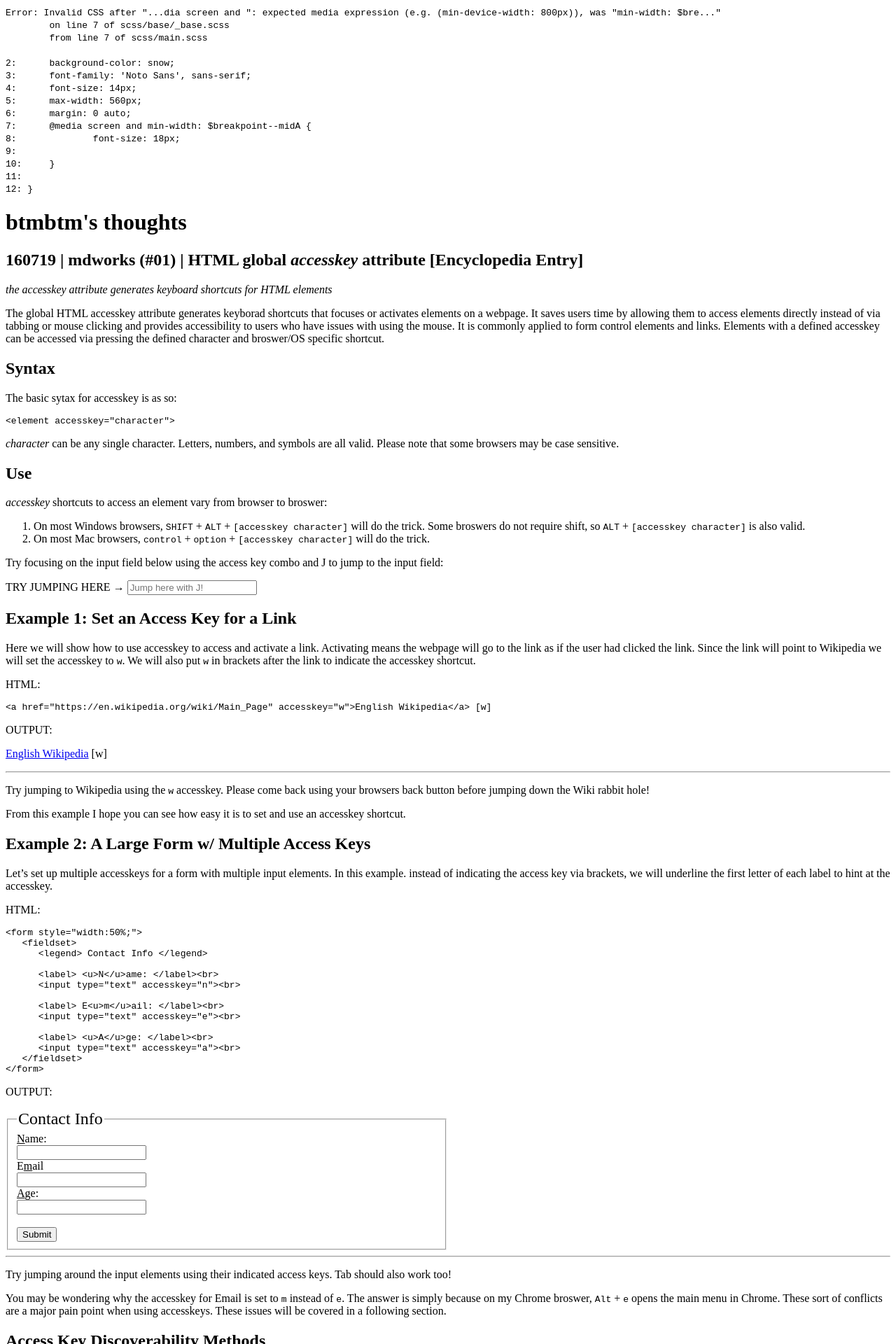
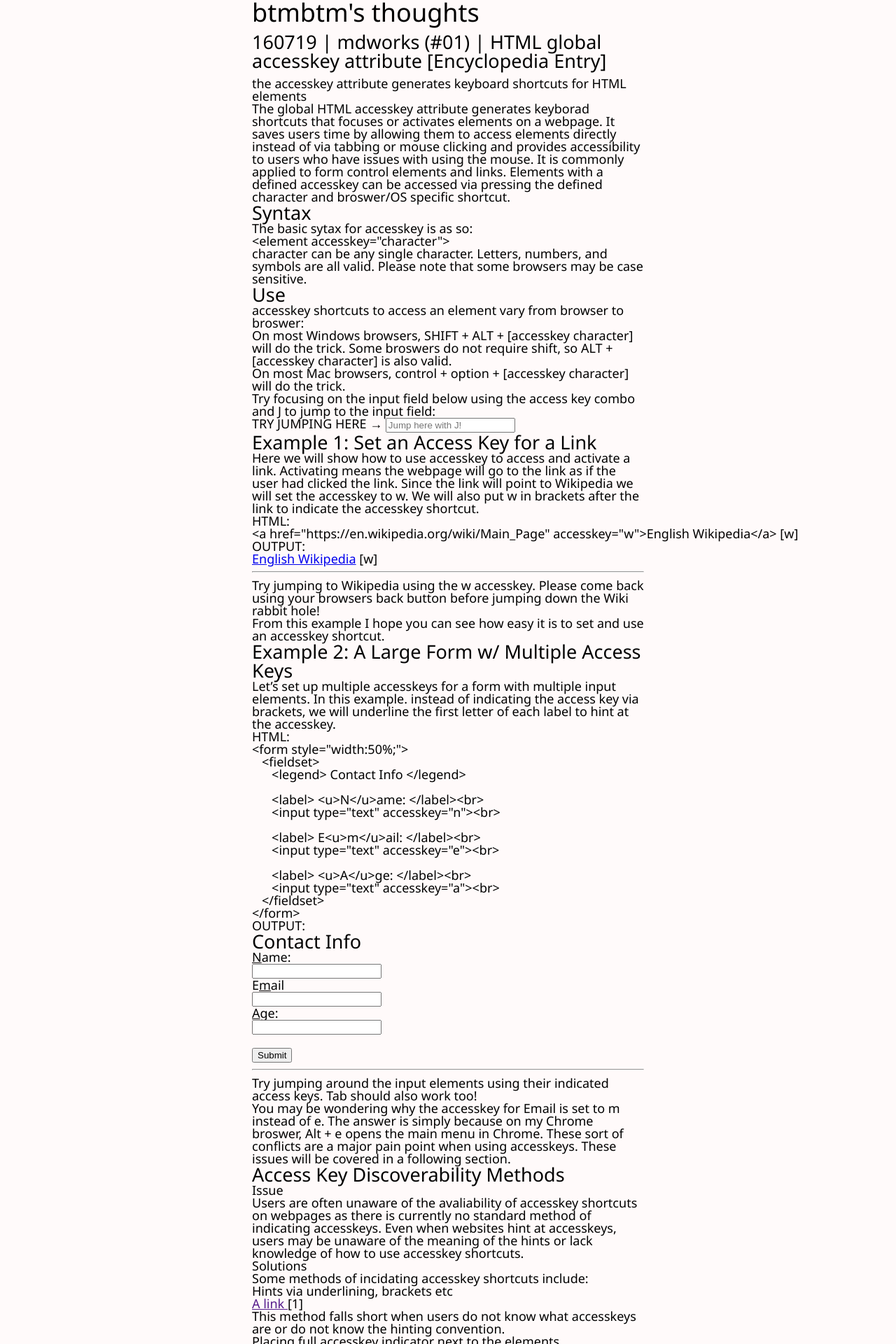
Before and after one commit to btmbtm/btmbtm.github.io, a Jekyll site: the page built from MDWork/2016-07-19-mdworks-01-encyclopedia-HTML-accesskey-attribute.md, in a window 1280 px wide. Shown: the top 1920 px of the page at 70% size. Built offline with Jekyll 4.4.1, drawn with Linux system fonts in a browser that asks for light colours.

Commit message:
FIX BREAK

```diff
--- a/css/main.css
+++ b/css/main.css
@@ -1,82 +1,89 @@
-/*
-Error: Invalid CSS after "...dia screen and ": expected media expression (e.g. (min-device-width: 800px)), was "min-width: $bre..."
-        on line 7 of scss/base/_base.scss
-        from line 7 of scss/main.scss
+/* http://meyerweb.com/eric/tools/css/reset/
+   v2.0 | 20110126
+   License: none (public domain)
+*/
+@import url("https://fonts.googleapis.com/css?family=Noto+Sans");
+html, body, div, span, applet, object, iframe,
+h1, h2, h3, h4, h5, h6, p, blockquote, pre,
+a, abbr, acronym, address, big, cite, code,
+del, dfn, em, img, ins, kbd, q, s, samp,
+small, strike, strong, sub, sup, tt, var,
+b, u, i, center,
+dl, dt, dd, ol, ul, li,
+fieldset, form, label, legend,
+table, caption, tbody, tfoot, thead, tr, th, td,
+article, aside, canvas, details, embed,
+figure, figcaption, footer, header, hgroup,
+menu, nav, output, ruby, section, summary,
+time, mark, audio, video {
+  border: 0;
+  font-size: 100%;
+  font: inherit;
+  margin: 0;
+  padding: 0;
+  vertical-align: baseline; }
 
-2: 	background-color: snow;
-3: 	font-family: 'Noto Sans', sans-serif;
-4: 	font-size: 14px;
-5: 	max-width: 560px;
-6: 	margin: 0 auto;
-7: 	@media screen and min-width: $breakpoint--midA {
-8: 		font-size: 18px;
-9:
-10: 	}
-11:
-12: }
+/* HTML5 display-role reset for older browsers */
+article, aside, details, figcaption, figure,
+footer, header, hgroup, menu, nav, section {
+  display: block; }
 
-Backtrace:
-scss/base/_base.scss:7
-scss/main.scss:7
-/Library/Ruby/Gems/2.0.0/gems/sass-3.4.23/lib/sass/scss/parser.rb:1207:in `expected'
-/Library/Ruby/Gems/2.0.0/gems/sass-3.4.23/lib/sass/scss/parser.rb:1137:in `expected'
-/Library/Ruby/Gems/2.0.0/gems/sass-3.4.23/lib/sass/scss/parser.rb:1117:in `expr!'
-/Library/Ruby/Gems/2.0.0/gems/sass-3.4.23/lib/sass/scss/parser.rb:446:in `media_query'
-/Library/Ruby/Gems/2.0.0/gems/sass-3.4.23/lib/sass/scss/parser.rb:414:in `media_query_list'
-/Library/Ruby/Gems/2.0.0/gems/sass-3.4.23/lib/sass/scss/parser.rb:1115:in `expr!'
-/Library/Ruby/Gems/2.0.0/gems/sass-3.4.23/lib/sass/scss/parser.rb:409:in `media_directive'
-/Library/Ruby/Gems/2.0.0/gems/sass-3.4.23/lib/sass/scss/parser.rb:222:in `special_directive'
-/Library/Ruby/Gems/2.0.0/gems/sass-3.4.23/lib/sass/scss/parser.rb:197:in `directive'
-/Library/Ruby/Gems/2.0.0/gems/sass-3.4.23/lib/sass/scss/parser.rb:685:in `block_child'
-/Library/Ruby/Gems/2.0.0/gems/sass-3.4.23/lib/sass/scss/parser.rb:677:in `block_contents'
-/Library/Ruby/Gems/2.0.0/gems/sass-3.4.23/lib/sass/scss/parser.rb:666:in `block'
-/Library/Ruby/Gems/2.0.0/gems/sass-3.4.23/lib/sass/scss/parser.rb:658:in `ruleset'
-/Library/Ruby/Gems/2.0.0/gems/sass-3.4.23/lib/sass/scss/parser.rb:684:in `block_child'
-/Library/Ruby/Gems/2.0.0/gems/sass-3.4.23/lib/sass/scss/parser.rb:674:in `block_contents'
-/Library/Ruby/Gems/2.0.0/gems/sass-3.4.23/lib/sass/scss/parser.rb:125:in `stylesheet'
-/Library/Ruby/Gems/2.0.0/gems/sass-3.4.23/lib/sass/scss/parser.rb:41:in `parse'
-/Library/Ruby/Gems/2.0.0/gems/sass-3.4.23/lib/sass/engine.rb:406:in `_to_tree'
-/Library/Ruby/Gems/2.0.0/gems/sass-3.4.23/lib/sass/engine.rb:312:in `to_tree'
-/Library/Ruby/Gems/2.0.0/gems/sass-3.4.23/lib/sass/tree/visitors/perform.rb:326:in `block in visit_import'
-/Library/Ruby/Gems/2.0.0/gems/sass-3.4.23/lib/sass/stack.rb:88:in `block in with_import'
-/Library/Ruby/Gems/2.0.0/gems/sass-3.4.23/lib/sass/stack.rb:115:in `with_frame'
-/Library/Ruby/Gems/2.0.0/gems/sass-3.4.23/lib/sass/stack.rb:88:in `with_import'
-/Library/Ruby/Gems/2.0.0/gems/sass-3.4.23/lib/sass/tree/visitors/perform.rb:325:in `visit_import'
-/Library/Ruby/Gems/2.0.0/gems/sass-3.4.23/lib/sass/tree/visitors/base.rb:36:in `visit'
-/Library/Ruby/Gems/2.0.0/gems/sass-3.4.23/lib/sass/tree/visitors/perform.rb:160:in `block in visit'
-/Library/Ruby/Gems/2.0.0/gems/sass-3.4.23/lib/sass/stack.rb:79:in `block in with_base'
-/Library/Ruby/Gems/2.0.0/gems/sass-3.4.23/lib/sass/stack.rb:115:in `with_frame'
-/Library/Ruby/Gems/2.0.0/gems/sass-3.4.23/lib/sass/stack.rb:79:in `with_base'
-/Library/Ruby/Gems/2.0.0/gems/sass-3.4.23/lib/sass/tree/visitors/perform.rb:160:in `visit'
-/Library/Ruby/Gems/2.0.0/gems/sass-3.4.23/lib/sass/tree/visitors/base.rb:52:in `block in visit_children'
-/Library/Ruby/Gems/2.0.0/gems/sass-3.4.23/lib/sass/tree/visitors/base.rb:52:in `map'
-/Library/Ruby/Gems/2.0.0/gems/sass-3.4.23/lib/sass/tree/visitors/base.rb:52:in `visit_children'
-/Library/Ruby/Gems/2.0.0/gems/sass-3.4.23/lib/sass/tree/visitors/perform.rb:169:in `block in visit_children'
-/Library/Ruby/Gems/2.0.0/gems/sass-3.4.23/lib/sass/tree/visitors/perform.rb:181:in `with_environment'
-/Library/Ruby/Gems/2.0.0/gems/sass-3.4.23/lib/sass/tree/visitors/perform.rb:168:in `visit_children'
-/Library/Ruby/Gems/2.0.0/gems/sass-3.4.23/lib/sass/tree/visitors/base.rb:36:in `block in visit'
-/Library/Ruby/Gems/2.0.0/gems/sass-3.4.23/lib/sass/tree/visitors/perform.rb:188:in `visit_root'
-/Library/Ruby/Gems/2.0.0/gems/sass-3.4.23/lib/sass/tree/visitors/base.rb:36:in `visit'
-/Library/Ruby/Gems/2.0.0/gems/sass-3.4.23/lib/sass/tree/visitors/perform.rb:159:in `visit'
-/Library/Ruby/Gems/2.0.0/gems/sass-3.4.23/lib/sass/tree/visitors/perform.rb:8:in `visit'
-/Library/Ruby/Gems/2.0.0/gems/sass-3.4.23/lib/sass/tree/root_node.rb:36:in `css_tree'
-/Library/Ruby/Gems/2.0.0/gems/sass-3.4.23/lib/sass/tree/root_node.rb:29:in `render_with_sourcemap'
-/Library/Ruby/Gems/2.0.0/gems/sass-3.4.23/lib/sass/engine.rb:381:in `_render_with_sourcemap'
-/Library/Ruby/Gems/2.0.0/gems/sass-3.4.23/lib/sass/engine.rb:298:in `render_with_sourcemap'
-/Library/Ruby/Gems/2.0.0/gems/sass-3.4.23/lib/sass/plugin/compiler.rb:492:in `update_stylesheet'
-/Library/Ruby/Gems/2.0.0/gems/sass-3.4.23/lib/sass/plugin/compiler.rb:215:in `block in update_stylesheets'
-/Library/Ruby/Gems/2.0.0/gems/sass-3.4.23/lib/sass/plugin/compiler.rb:209:in `each'
-/Library/Ruby/Gems/2.0.0/gems/sass-3.4.23/lib/sass/plugin/compiler.rb:209:in `update_stylesheets'
-/Library/Ruby/Gems/2.0.0/gems/sass-3.4.23/lib/sass/plugin/compiler.rb:473:in `on_file_changed'
-/Library/Ruby/Gems/2.0.0/gems/sass-3.4.23/lib/sass/plugin/compiler.rb:331:in `block in watch'
-/Library/Ruby/Gems/2.0.0/gems/sass-3.4.23/vendor/listen/lib/listen/listener.rb:252:in `call'
-/Library/Ruby/Gems/2.0.0/gems/sass-3.4.23/vendor/listen/lib/listen/listener.rb:252:in `on_change'
-/Library/Ruby/Gems/2.0.0/gems/sass-3.4.23/vendor/listen/lib/listen/listener.rb:290:in `block in initialize_adapter'
-/Library/Ruby/Gems/2.0.0/gems/sass-3.4.23/vendor/listen/lib/listen/adapters/polling.rb:48:in `call'
-/Library/Ruby/Gems/2.0.0/gems/sass-3.4.23/vendor/listen/lib/listen/adapters/polling.rb:48:in `poll_changed_directories'
-/Library/Ruby/Gems/2.0.0/gems/sass-3.4.23/vendor/listen/lib/listen/adapter.rb:299:in `block in start_poller'
-*/
-body:before {
-  white-space: pre;
-  font-family: monospace;
-  content: "Error: Invalid CSS after \"...dia screen and \": expected media expression (e.g. (min-device-width: 800px)), was \"min-width: $bre...\"\A         on line 7 of scss/base/_base.scss\A         from line 7 of scss/main.scss\A \A 2: 	background-color: snow;\A 3: 	font-family: 'Noto Sans', sans-serif;\A 4: 	font-size: 14px;\A 5: 	max-width: 560px;\A 6: 	margin: 0 auto;\A 7: 	@media screen and min-width: $breakpoint--midA {\A 8: 		font-size: 18px;\A 9: 		\A 10: 	}\A 11: \A 12: }"; }
+body {
+  line-height: 1; }
+
+ol, ul {
+  list-style: none; }
+
+blockquote, q {
+  quotes: none; }
+
+blockquote:before, blockquote:after,
+q:before, q:after {
+  content: '';
+  content: none; }
+
+table {
+  border-collapse: collapse;
+  border-spacing: 0; }
+
+body {
+  background-color: snow;
+  font-family: 'Noto Sans', sans-serif;
+  font-size: 14px;
+  max-width: 560px;
+  margin: 0 auto; }
+  @media screen and (min-width: 600px) {
+    body {
+      font-size: 18px; } }
+
+h1 {
+  font-size: 2em; }
+
+h2 {
+  font-size: 1.5em; }
+
+h3 {
+  font-size: 1.17em; }
+
+h4 {
+  font-size: 1.00em; }
+
+h5 {
+  font-size: 0.83em; }
+
+h6 {
+  font-size: 0.67em; }
+
+.postList {
+  margin: 10px 0; }
+
+.postList_post {
+  font-size: 1.2em; }
+
+.post > p:first-child:first-letter {
+  font-size: 1.5em; }
+
+.post__title {
+  margin: 10px 0; }
+
+/*# sourceMappingURL=main.css.map */
--- a/scss/base/_base.scss
+++ b/scss/base/_base.scss
@@ -4,7 +4,7 @@ body{
 	font-size: 14px;
 	max-width: 560px;
 	margin: 0 auto;
-	@media screen and min-width: $breakpoint--midA {
+	@media screen and (min-width: $breakpoint--midA) {
 		font-size: 18px;
 
 	}
```
Also changed, not shown: 1 other file.
